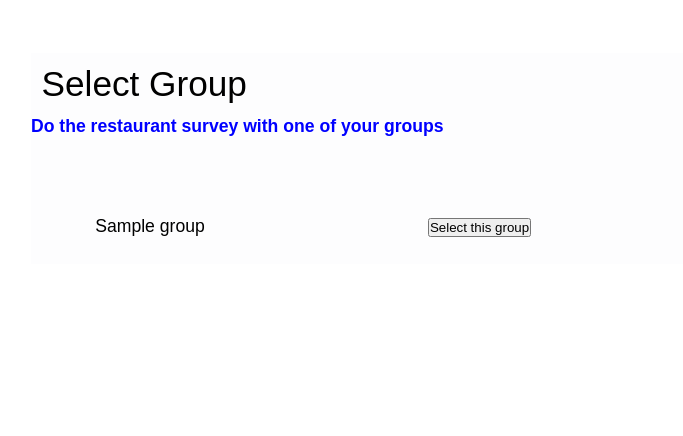
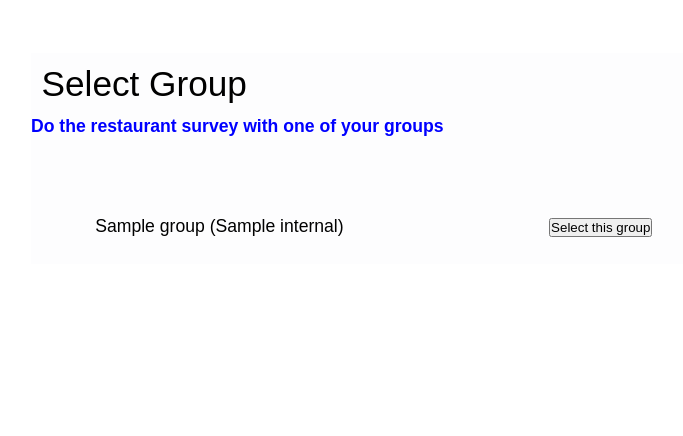
Before and after one commit to safeyhalim/guratorproject, a Django app: template guratorapp/templates/guratorapp/select_group.html in a window 1280 px wide. Shown: the top 436 px of the page, without its empty margins (213-896 px from the left). Run offline with Django 3.2, Linux system fonts and the light colour scheme; the template is opened without the code that fills it: most values are stand-ins (such as "Sample title", 1, 10 or a date in 2020); some libraries are stand-ins or nearby versions.

Commit message:
added internal variable to groups + is set to group creator so far

```diff
--- a/guratorapp/models.py
+++ b/guratorapp/models.py
@@ -121,6 +121,11 @@ class Group(models.Model):
     participants = models.ManyToManyField(Participant, through="GroupParticipant", through_fields=("group", "participant"))
     created = models.DateTimeField(auto_now_add=True)
     modified = models.DateTimeField(auto_now_add=True)
+    INTERNAL_CHOICES = (
+        ('in', 'internal'),
+        ('ex', 'external'),
+    )
+    internal = models.CharField(max_length=10, default='in', verbose_name="Internal group")
 
     def __unicode__(self):
         return "Group " + self.group_name + " created by: " + self.creator + "on " + self.created
--- a/guratorapp/templates/guratorapp/select_group.html
+++ b/guratorapp/templates/guratorapp/select_group.html
@@ -16,7 +16,8 @@
         {% for group in groups %}
             <tr>
                 <td colspan="4">
-                    <label>{{group.name}}</label>
+                    <label>{{group.name}} ({{group.internal}})
+                    </label>
                 </td>
                 <td colspan="4">
                     <button type="submit" name="submitBtn" value="{{group.id}}">Select this group</button>
@@ -27,4 +28,5 @@
         </tbody>
     </table>
 </form>
+
 {%  endblock %}
--- a/guratorapp/views.py
+++ b/guratorapp/views.py
@@ -333,6 +333,8 @@ def create_group(request):
         group = Group()
         group.name = group_name
         group.creator = participant
+        if request.user.participant.matriculation_number == "":
+            group.internal = 'ex'
         group.save()
         group_participant = GroupParticipant()  # Group creator is also a group participant
         group_participant.participant = participant
@@ -345,6 +347,8 @@ def create_group(request):
                 group_participant = GroupParticipant()
                 group_participant.group = group
                 group_participant.participant = member_participant
+                if member_participant.matriculation_number == "":
+                    group.internal = 'ex'
                 group_participant.save()
         num_groups = GroupParticipant.objects.filter(participant=participant).count()
         if num_groups == NUM_GROUPS_FOR_PARTICIPANT:
```
Also changed, not shown: guratorapp/migrations/0023_group_internal.py (added), guratorapp/migrations/0024_auto_20180502_1528.py (added).
